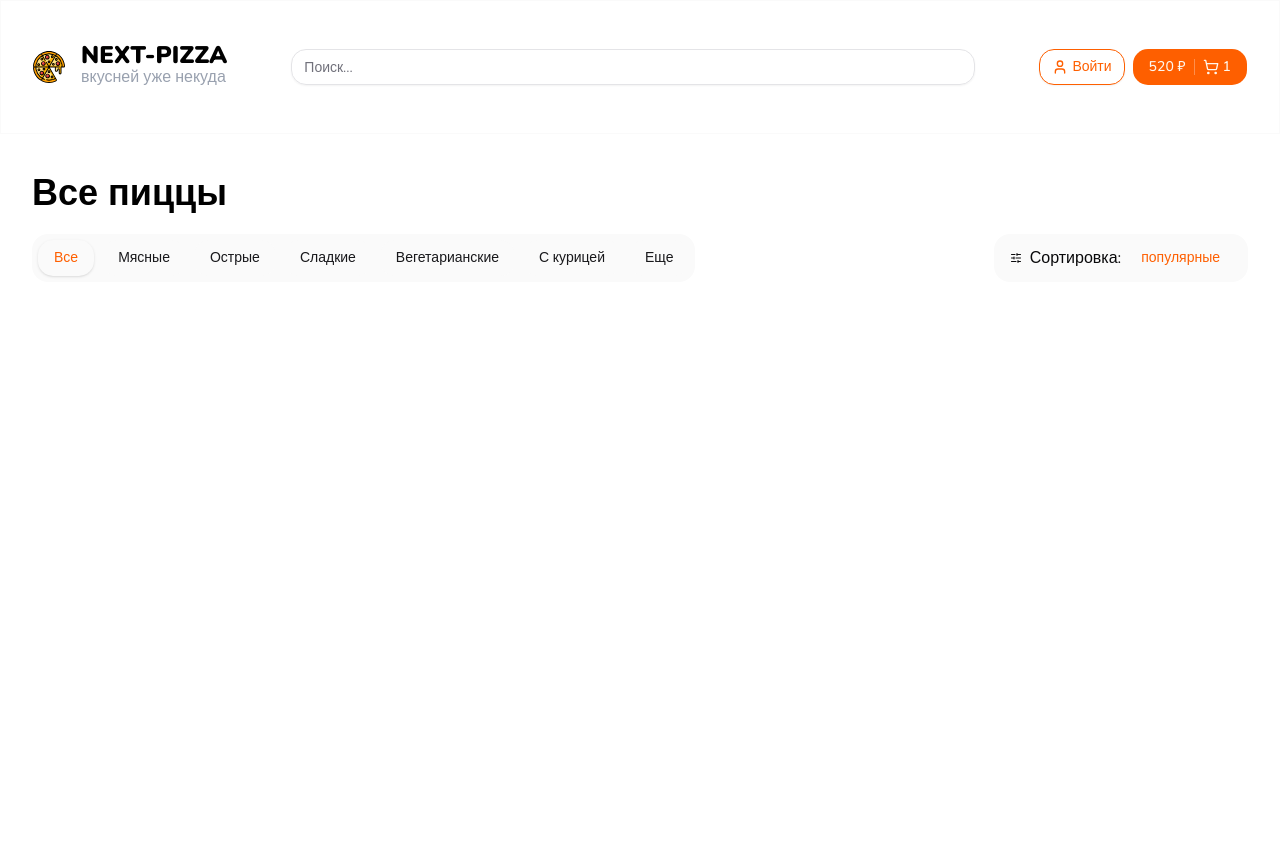
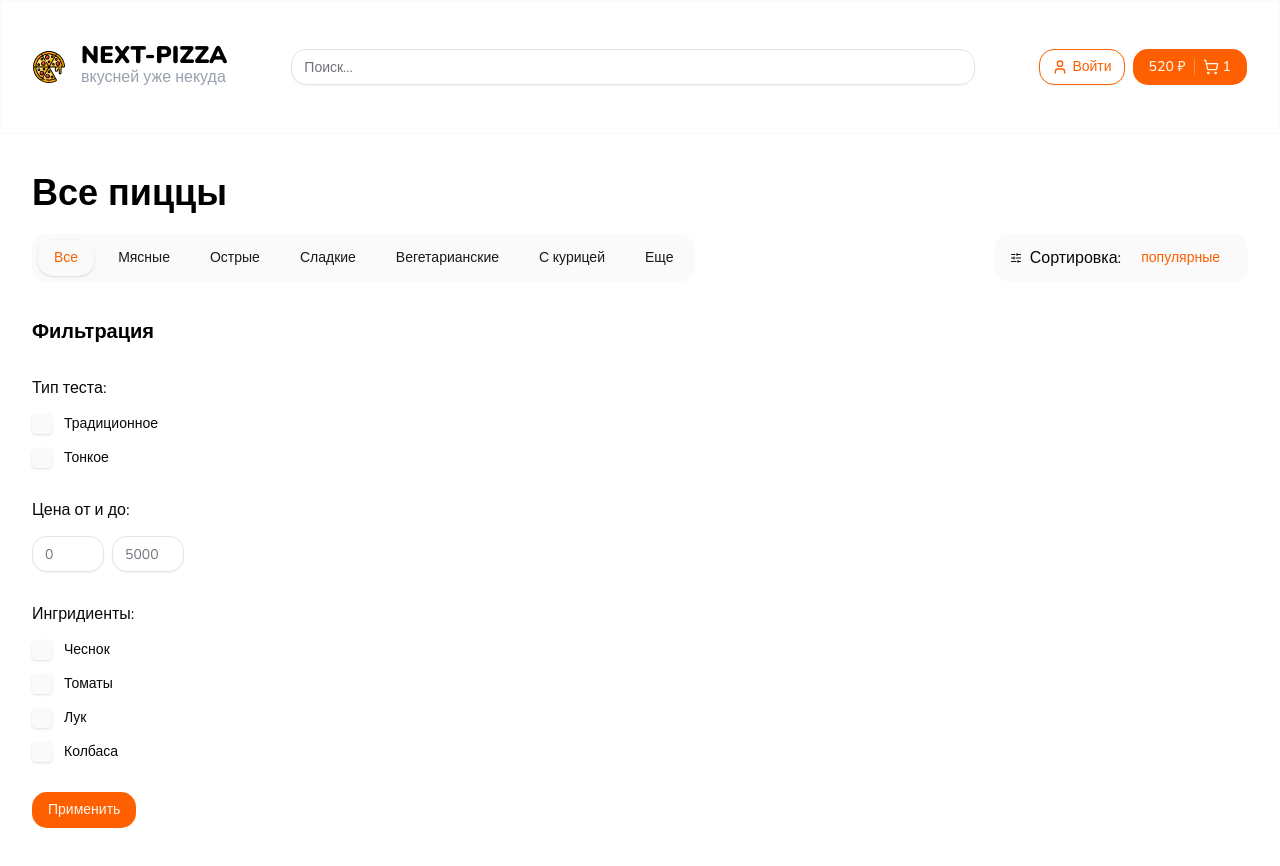
Before and after one commit to andr3qa/next-pizza, a Next.js app: page / in a window 1280 px wide. Before the commit the page ends 800 px from the top, so only its background shows below. Built offline with nearby package versions, Linux system fonts and the light colour scheme.

Commit message:
Added the filters component

```diff
--- a/package.json
+++ b/package.json
@@ -14,6 +14,7 @@
   "dependencies": {
     "@radix-ui/react-checkbox": "^1.3.3",
     "@radix-ui/react-dialog": "^1.1.15",
+    "@radix-ui/react-label": "^2.1.7",
     "@radix-ui/react-popover": "^1.1.15",
     "@radix-ui/react-select": "^2.2.6",
     "@radix-ui/react-slider": "^1.3.6",
--- a/src/app/page.tsx
+++ b/src/app/page.tsx
@@ -1,9 +1,12 @@
-import { Container, TopBar } from '@/components/shared';
+import { Container, Filters, TopBar } from '@/components/shared';
 
 export default function Home() {
   return (
     <Container>
       <TopBar />
+      <div className="mt-9">
+        <Filters />
+      </div>
     </Container>
   );
 }
--- /dev/null
+++ b/src/components/shared/Filters.tsx
@@ -0,0 +1,52 @@
+import { cn } from '@/lib/utils';
+import React from 'react';
+import { Button, Checkbox, Input, Label } from '../ui';
+
+interface Props {
+  className?: string;
+}
+export const Filters: React.FC<Props> = ({ className }) => {
+  return (
+    <aside className={cn('', className)}>
+      <h2 className="text-xl font-bold text-black">Фильтрация</h2>
+      <fieldset className="mt-7.5 flex flex-col gap-3.5">
+        <legend>Тип теста:</legend>
+        <div className="mt-3.5 flex items-center space-x-2">
+          <Checkbox id="traditional" name="dough" />
+          <Label htmlFor="traditional">Традиционное</Label>
+        </div>
+        <div className="flex items-center space-x-2">
+          <Checkbox id="thin" name="dough" />
+          <Label htmlFor="thin">Тонкое</Label>
+        </div>
+      </fieldset>
+      <fieldset className="mt-7.5 flex flex-col gap-3.5">
+        <legend>Цена от и до:</legend>
+        <div className="mt-3.5 flex items-center space-x-2">
+          <Input className="w-18" type="text" placeholder="0" />
+          <Input className="w-18" type="text" placeholder="5000" />
+        </div>
+      </fieldset>
+      <fieldset className="mt-7.5 flex flex-col gap-3.5">
+        <legend>Ингридиенты:</legend>
+        <div className="mt-3.5 flex items-center space-x-2">
+          <Checkbox id="garlic" name="ingridients" />
+          <Label htmlFor="garlic">Чеснок</Label>
+        </div>
+        <div className="flex items-center space-x-2">
+          <Checkbox id="tomatoes" name="ingridients" />
+          <Label htmlFor="tomatoes">Томаты</Label>
+        </div>
+        <div className="flex items-center space-x-2">
+          <Checkbox id="onion" name="ingridients" />
+          <Label htmlFor="onion">Лук</Label>
+        </div>
+        <div className="flex items-center space-x-2">
+          <Checkbox id="sausage" name="ingridients" />
+          <Label htmlFor="sausage">Колбаса</Label>
+        </div>
+      </fieldset>
+      <Button className="mt-7.5">Применить</Button>
+    </aside>
+  );
+};
--- a/src/components/shared/index.tsx
+++ b/src/components/shared/index.tsx
@@ -3,3 +3,4 @@ export { Container } from './Container';
 export { TopBar } from './TopBar';
 export { Categories } from './Categories';
 export { Sort } from './Sort';
+export { Filters } from './Filters';
--- a/src/components/ui/checkbox.tsx
+++ b/src/components/ui/checkbox.tsx
@@ -14,7 +14,7 @@ function Checkbox({
     <CheckboxPrimitive.Root
       data-slot="checkbox"
       className={cn(
-        'border-input dark:bg-input/30 data-[state=checked]:bg-primary data-[state=checked]:text-primary-foreground dark:data-[state=checked]:bg-primary data-[state=checked]:border-primary focus-visible:border-ring focus-visible:ring-ring/50 aria-invalid:ring-destructive/20 dark:aria-invalid:ring-destructive/40 aria-invalid:border-destructive shadow-xs peer size-4 shrink-0 rounded-[4px] border outline-none transition-shadow focus-visible:ring-[3px] disabled:cursor-not-allowed disabled:opacity-50',
+        'border-input bg-secondary dark:bg-input/30 data-[state=checked]:bg-primary data-[state=checked]:text-primary-foreground dark:data-[state=checked]:bg-primary data-[state=checked]:border-primary focus-visible:border-ring focus-visible:ring-ring/50 aria-invalid:ring-destructive/20 dark:aria-invalid:ring-destructive/40 aria-invalid:border-destructive peer size-5 shrink-0 cursor-pointer rounded-[4px] shadow outline-none transition-shadow focus-visible:ring-[3px] disabled:cursor-not-allowed disabled:opacity-50',
         className
       )}
       {...props}
--- a/src/components/ui/index.tsx
+++ b/src/components/ui/index.tsx
@@ -19,3 +19,4 @@ export { Popover } from './popover';
 export { PopoverTrigger } from './popover';
 export { PopoverContent } from './popover';
 export { PopoverAnchor } from './popover';
+export { Label } from './label';
--- /dev/null
+++ b/src/components/ui/label.tsx
@@ -0,0 +1,24 @@
+'use client';
+
+import * as React from 'react';
+import * as LabelPrimitive from '@radix-ui/react-label';
+
+import { cn } from '@/lib/utils';
+
+function Label({
+  className,
+  ...props
+}: React.ComponentProps<typeof LabelPrimitive.Root>) {
+  return (
+    <LabelPrimitive.Root
+      data-slot="label"
+      className={cn(
+        'ml-1 flex cursor-pointer select-none items-center gap-2 text-sm font-medium leading-none peer-disabled:cursor-not-allowed peer-disabled:opacity-50 group-data-[disabled=true]:pointer-events-none group-data-[disabled=true]:opacity-50',
+        className
+      )}
+      {...props}
+    />
+  );
+}
+
+export { Label };
```
Also changed, not shown: 1 other file (tests, documents, lock files or other folders).
